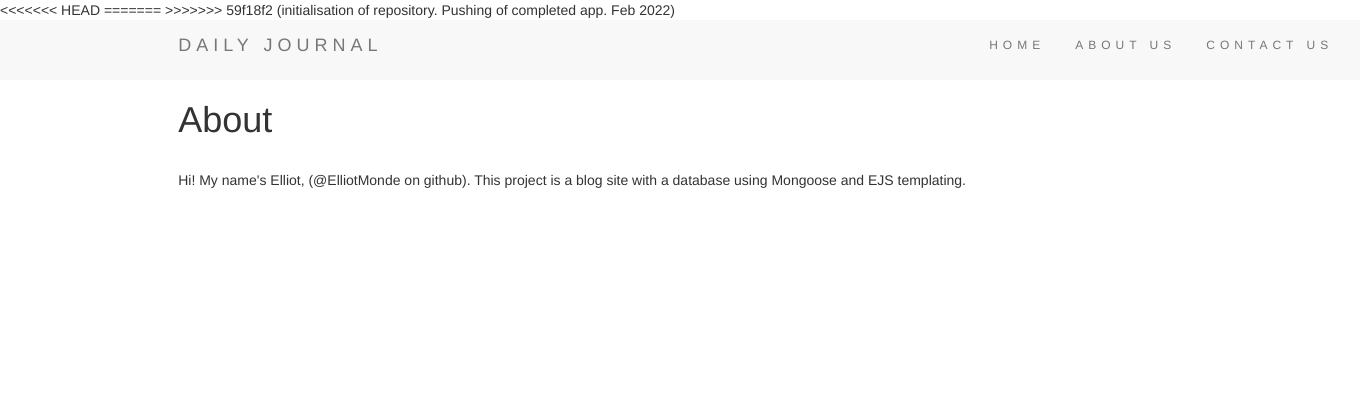
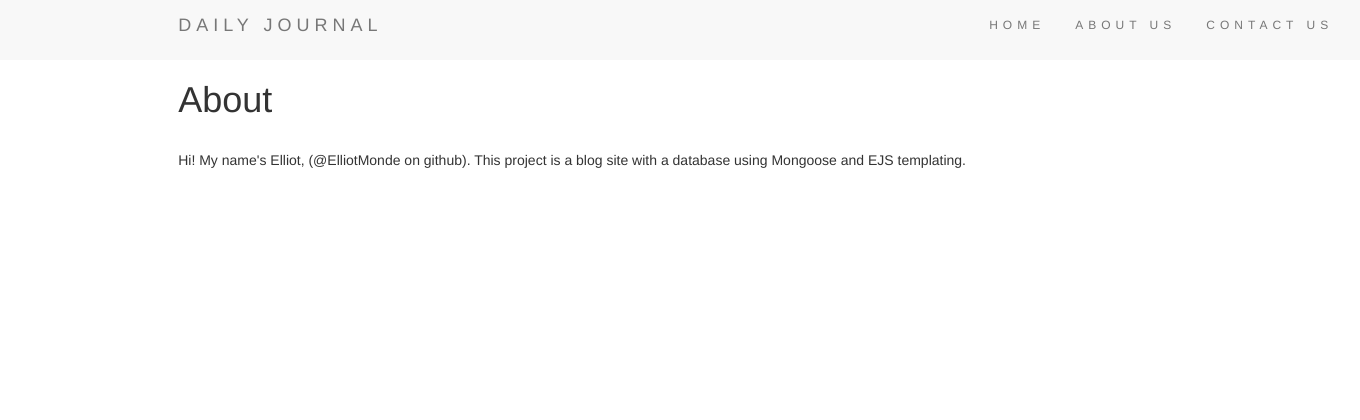
Before and after one commit to ElliotMonde/blogsiteDatabase, a Node server app: page /about in a window 1360 px wide. Shown: the top 420 px of the page. Run offline with Node 20, Linux system fonts and the light colour scheme; some libraries are stand-ins or nearby versions.

Commit message:
changed errors in ejs views

```diff
--- a/views/home.ejs
+++ b/views/home.ejs
@@ -1,8 +1,4 @@
 <%-include("partials/header"); %>
-<<<<<<< HEAD
-=======
-
->>>>>>> 59f18f2 (initialisation of repository. Pushing of completed app. Feb 2022)
     <h1>
         <%=postTitle%>
     </h1>
--- a/views/partials/header.ejs
+++ b/views/partials/header.ejs
@@ -1,9 +1,5 @@
 <!DOCTYPE html>
 <html lang="en" dir="ltr" id="<%=postTitle%>">
-<<<<<<< HEAD
-=======
-
->>>>>>> 59f18f2 (initialisation of repository. Pushing of completed app. Feb 2022)
 <head>
   <meta charset="utf-8">
   <title><%=postTitle%> | ElliotMonde</title>
--- a/views/post.ejs
+++ b/views/post.ejs
@@ -4,8 +4,4 @@
 <p class="post_body"><%=postBody%></p>
 <a class="btn btn-primary" href="/">Back</a>
 </div>
-<<<<<<< HEAD
 <%-include("partials/footer");%>
-=======
-<%-include("partials/footer");%>
->>>>>>> 59f18f2 (initialisation of repository. Pushing of completed app. Feb 2022)
```
